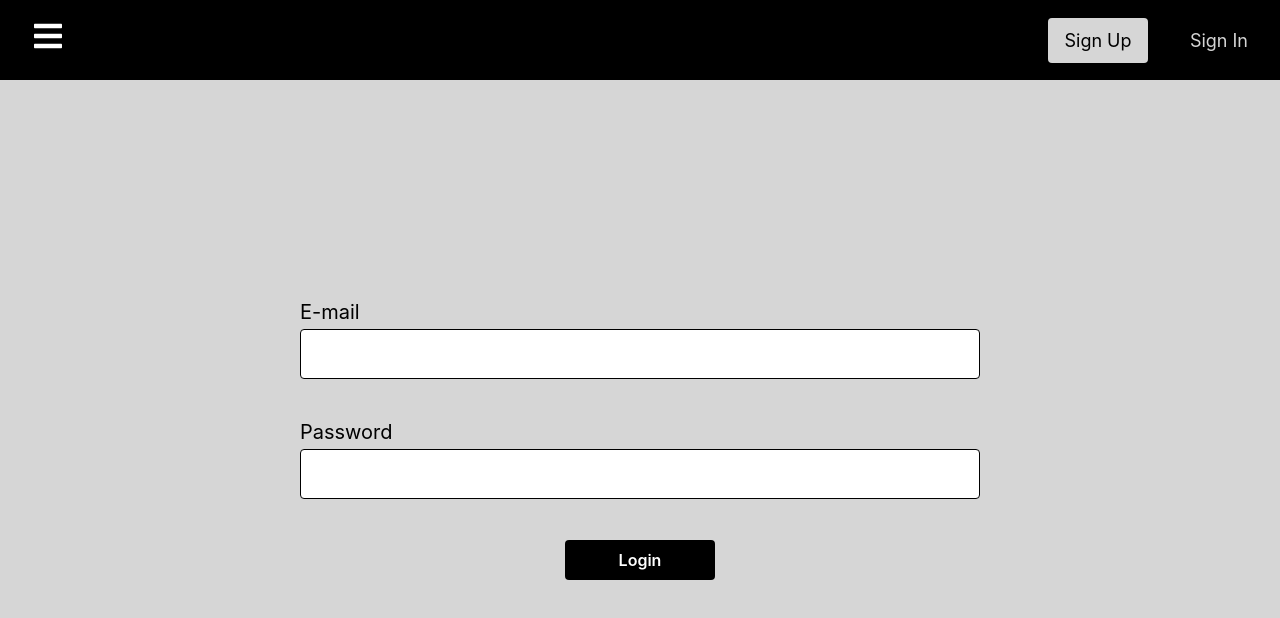
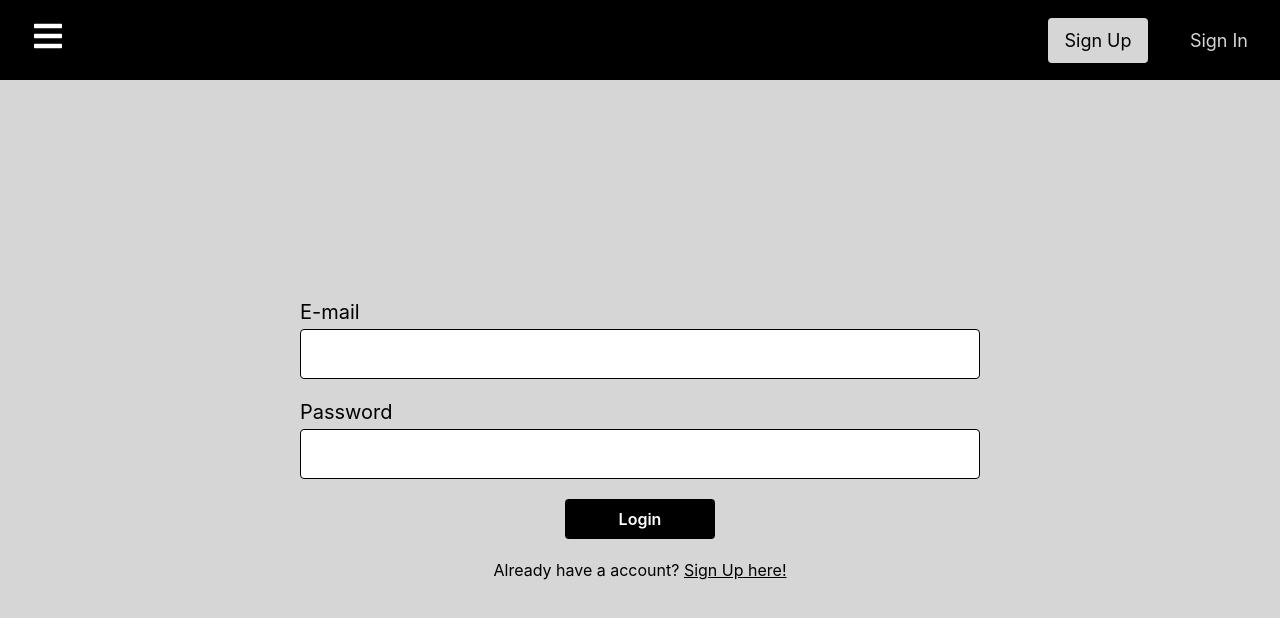
Before and after one commit to aLe-kLaus/mtg-application, a Next.js app: page /sign-in in a window 1280 px wide. Shown: the top 618 px of the page. Built offline with nearby package versions, Linux system fonts and the light colour scheme.

Commit message:
style fix

```diff
--- a/src/pages/sign-in/index.tsx
+++ b/src/pages/sign-in/index.tsx
@@ -1,3 +1,4 @@
+import Link from "next/link";
 import React, { useContext } from "react";
 import { Button } from "../../components/Button";
 import { TextInput } from "../../components/TextInput";
@@ -13,6 +14,9 @@ const SignIn = (): JSX.Element => {
         <TextInput label="E-mail" name="name" type="email" />
         <TextInput label="Password" name="password" type="password" />
         <Button label="Login" name="login" />
+        <p>
+          Already have a account? <Link href="/sign-up">Sign Up here!</Link>
+        </p>
       </Form>
     </Container>
   );
--- a/src/pages/sign-in/styles.ts
+++ b/src/pages/sign-in/styles.ts
@@ -21,4 +21,13 @@ export const Form = styled.div`
   width: 700px;
   height: 300px;
   padding: 10px;
+
+  a {
+    color: ${(props) => props.theme.colors.black};
+    transition: 200ms ease-in;
+
+    :hover {
+      color: ${(props) => props.theme.colors.purple};
+    }
+  }
 `;
```
